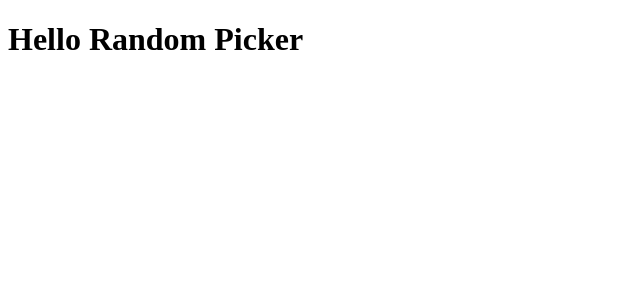
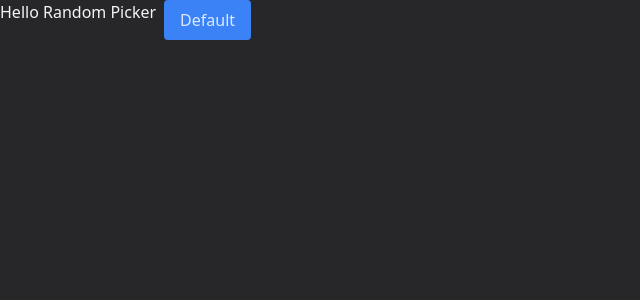
Before and after one commit to msoutto/random-picker, a React (Vite) app in the folder web/: page / in a window 1280 px wide. Shown: the top 300 px of the page, without its empty margins (0-640 px from the left). Built offline with nearby package versions, Linux system fonts and the light colour scheme.

Commit message:
Initial Tailwindcss configuration

```diff
--- /dev/null
+++ b/web/postcss.config.js
@@ -0,0 +1,6 @@
+module.exports = {
+  plugins: {
+    tailwindcss: {},
+    autoprefixer: {},
+  },
+}
--- a/web/src/App.tsx
+++ b/web/src/App.tsx
@@ -1,10 +1,13 @@
 import { useState } from 'react'
 
-function App() {
+export function App() {
   const [count, setCount] = useState(0)
 
   return (
-    <h1>Hello Random Picker</h1>
+    <div className='flex gap-2'>
+      <h1>Hello Random Picker</h1>
+      <button className="button">Default</button>
+    </div>
   )
 }
 
--- /dev/null
+++ b/web/src/global.css
@@ -0,0 +1,11 @@
+@tailwind base;
+@tailwind components;
+@tailwind utilities;
+
+body {
+    @apply bg-zinc-800 text-zinc-100;
+}
+
+.button {
+    @apply bg-blue-500 px-4 h-10 rounded text-blue-100 hover:bg-blue-700 transition-colors;
+}
--- a/web/tailwind.config.js
+++ b/web/tailwind.config.js
@@ -1,5 +1,5 @@
 module.exports = {
-  content: ["./src/**/*.{tsx}"],
+  content: ["./src/**/*.tsx"],
   theme: {
     extend: {},
   },
```
Also changed, not shown: web/src/main.tsx (+4 -3 lines).
